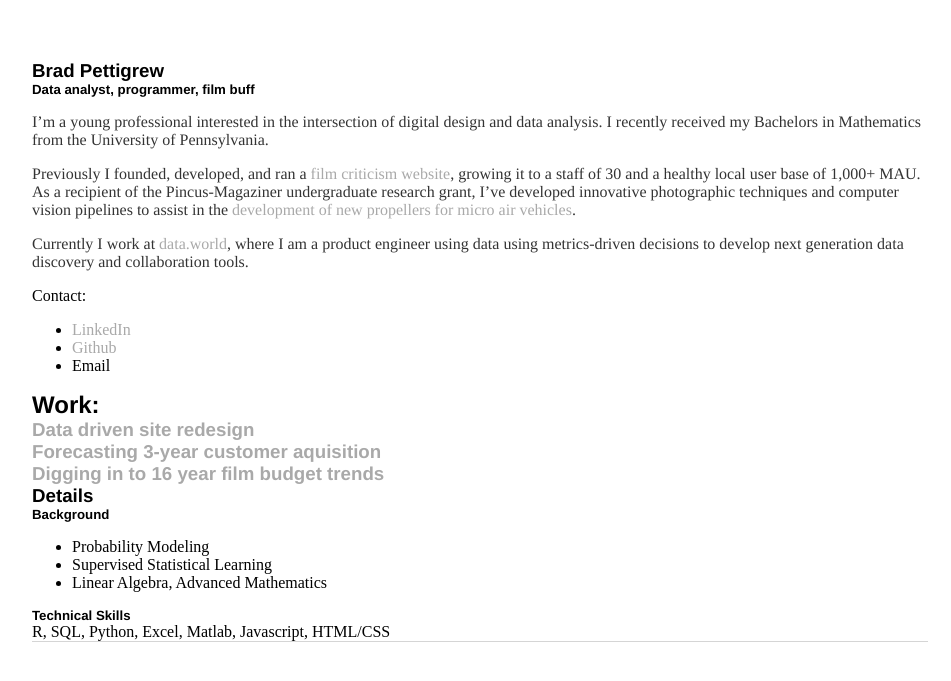
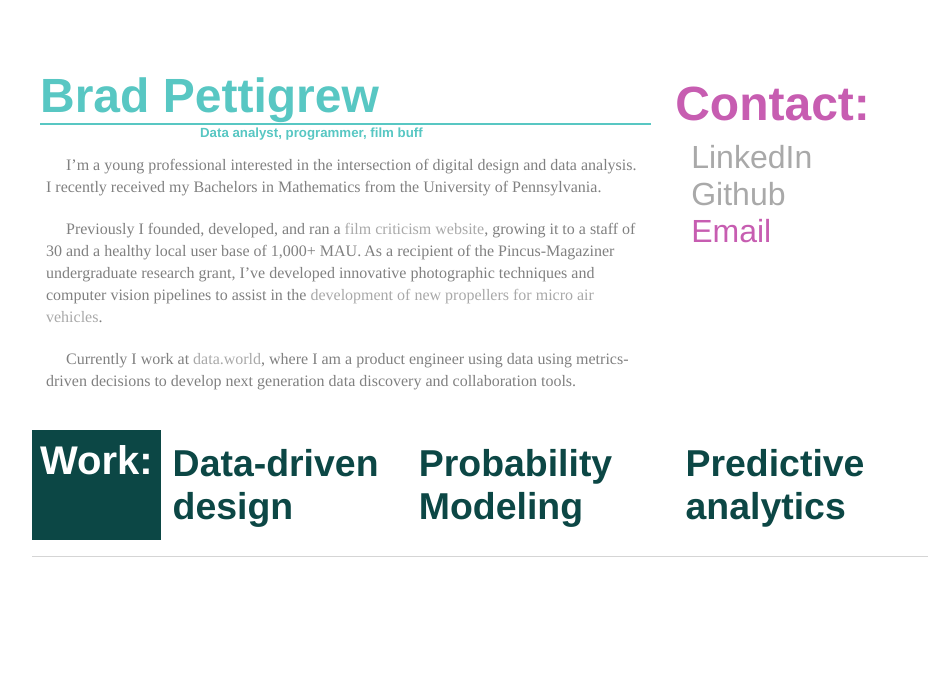
Before and after one commit to grewp/grewp.github.io, a Jekyll site: the page built from index.html, in a window 1280 px wide. Shown: the top 681 px of the page, without its empty margins (160-1111 px from the left). Built offline with Jekyll 4.4.1, drawn with Linux system fonts in a browser that asks for light colours.

Commit message:
finish first pass

```diff
--- /dev/null
+++ b/css/home.css
@@ -0,0 +1,106 @@
+.info {
+  display: flex;
+}
+
+.personalInfo {
+  flex-grow: 3;
+  max-width: 70%;
+}
+
+.personalInfo div {
+  padding: .5rem;
+}
+
+.personalInfo h3 {
+  font-size: 3rem;
+  color: #58C7C3;
+  border-style: solid;
+  border-width: 0 0 2px 0;
+}
+
+.personalInfo h5 {
+  margin: 0 0 0 10rem;
+  color: #58C7C3;
+}
+
+p {
+  color: grey;
+  line-height: 1.375rem;
+  text-indent: 1.25rem;
+  padding: .375rem;
+  margin: .5rem 0rem;
+}
+
+.contactInfo {
+  flex-grow: 2;
+  font-family: helvetica;
+  font-size: 2rem;
+  color: #C75DB1;
+}
+
+.contactInfo span {
+  font-size: 3rem;
+  font-family: helvetica;
+  font-weight: bold;
+}
+
+.contactInfo div {
+  padding: 1rem;
+}
+
+.contactInfo ul {
+  list-style: none;
+  padding: 0 0 0 1rem;
+  margin: .5rem 0 0 0;
+}
+
+h2 {
+  font-size: 2.5rem;
+  color: white;
+  background-color: #0C4745;
+  padding: .5rem;
+}
+
+.projectsList {
+  display: flex;
+  margin: 1rem 0;
+}
+
+.projectsList a {
+  color: #0C4745;
+  font-size: 2rem;
+  flex-grow: 1;
+  margin: .75rem;
+}
+
+.projectsList a:hover {
+
+}
+
+.moreInfo {
+  /*might want to move this inside a seperate wrapper
+  for better control*/
+  padding: .5rem;
+  /*color: #0C4745*/
+}
+
+.moreInfo h3 {
+  font-size: 2rem;
+}
+
+.moreInfo div {
+  margin-left: 1rem;
+  margin-top: .75rem;
+}
+
+.moreInfo span {
+  margin-left: 1rem;
+}
+
+.moreInfo h5 {
+  margin-bottom: .375rem;
+}
+
+.moreInfo ul {
+  margin: 0 0 .5rem 0;
+}
--- a/css/main.css
+++ b/css/main.css
@@ -6,6 +6,16 @@ body {
 h1, h2, h3, h4, h5 {
   margin: 0;
   font-family: helvetica;
+}
+
+nav {
+  color: #58C7C3;
+}
+
+nav ul {
+  border-style: solid;
+  border-width: 0 0 1px 0;
+  padding: 0;
 }
 
 nav a {
--- a/index.html
+++ b/index.html
@@ -33,24 +33,23 @@ I recently received my Bachelors in Mathematics from the University of Pennsylva
 </div>
 <div class='projectsList'>
 	<h2>Work:</h2>
-	<a href='/project1'>
+	<a>
 		<div>
-			<h3>Data driven site redesign</h3>
+			<h3>Data-driven design</h3>
 		</div>
 	</a>
 	<a>
 		<div>
-			<h3>Forecasting 3-year customer aquisition</h3>
+			<h3>Probability Modeling</h3>
 		</div>
 	</a>
 	<a>
 		<div>
-			<h3>Digging in to 16 year film budget trends</h3>
+			<h3>Predictive analytics</h3>
 		</div>
 	</a>
-	</ul>
 </div>
-<div class='moreInfo'>
+<div class='moreInfo' style='display: none'>
 	<h3>Details</h3>
 	<div>
 		<h5>Background</h5>
@@ -60,6 +59,6 @@ I recently received my Bachelors in Mathematics from the University of Pennsylva
 				<li>Linear Algebra, Advanced Mathematics</li>
 			</ul>
 		<h5>Technical Skills</h5>
-		R, SQL, Python, Excel, Matlab, Javascript, HTML/CSS
+			<span>R, SQL, Python, Excel, Matlab, Javascript, HTML/CSS</span>
 	</div>
 </div>
```
Also changed, not shown: _layouts/project.html (added, +28 -0 lines), css/project.css (added, +52 -0 lines), project1/index.html (added, +32 -0 lines), project2/index.html (added, +19 -0 lines), project3/index.html (added, +20 -0 lines), assets/project1/budget_dist_compare.png (added).
